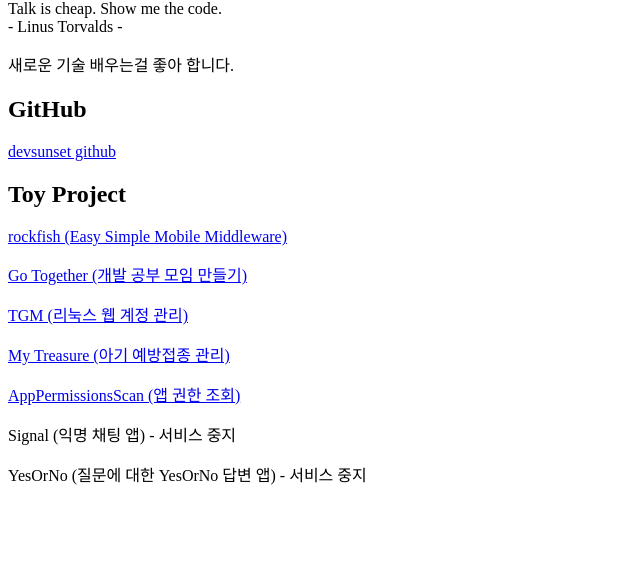
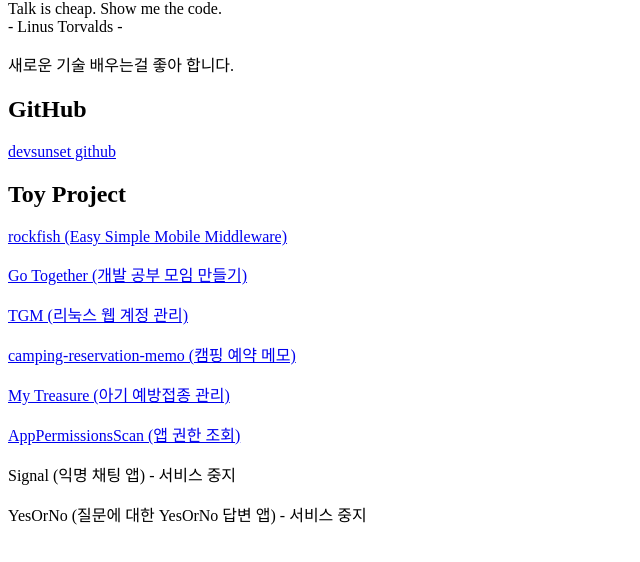
Before and after one commit to devsunset/devsunset.github.io, a plain HTML site: page index.html in a window 1280 px wide. Shown: the part 66-628 px from the top of the page, without its empty margins (0-640 px from the left). Drawn offline with Linux system fonts and the light colour scheme.

Commit message:
Update index.html

```diff
--- a/index.html
+++ b/index.html
@@ -26,11 +26,17 @@
 
 		  <a href="http://gotogether.ga/" target="_blank">Go Together (개발 공부 모임 만들기)</a><p/>
 
-		  <a href="http://gotogether.ga/" target="_blank">TGM (리눅스 웹 계정 관리)</a><p/>
+		  <a href="http://193.123.255.92:8282/" target="_blank">TGM (리눅스 웹 계정 관리)</a><p/>
+
+		<a href="http://193.123.255.92:4000/" target="_blank">camping-reservation-memo (캠핑 예약 메모)</a><p/>
+
 
 	      <a href="https://play.google.com/store/apps/details?id=com.nics.mytreasure" target="_blank">My Treasure (아기 예방접종 관리)</a><p/>
 
 	      <a href="https://play.google.com/store/apps/details?id=kr.pe.devsunset.aps&hl=en https://play.google.com/store/apps/details?id=kr.pe.devsunset.aps" target="_blank">AppPermissionsScan (앱 권한 조회)</a><p/>
+
+
+
 
 	      Signal (익명 채팅 앱) - 서비스 중지<p/>
 
```
